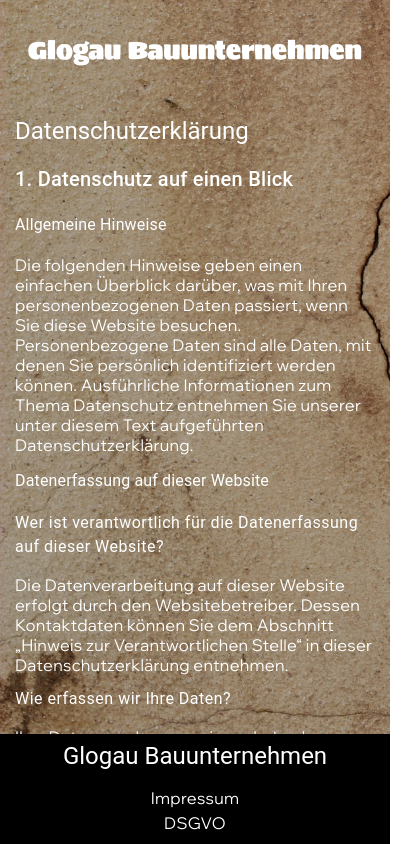
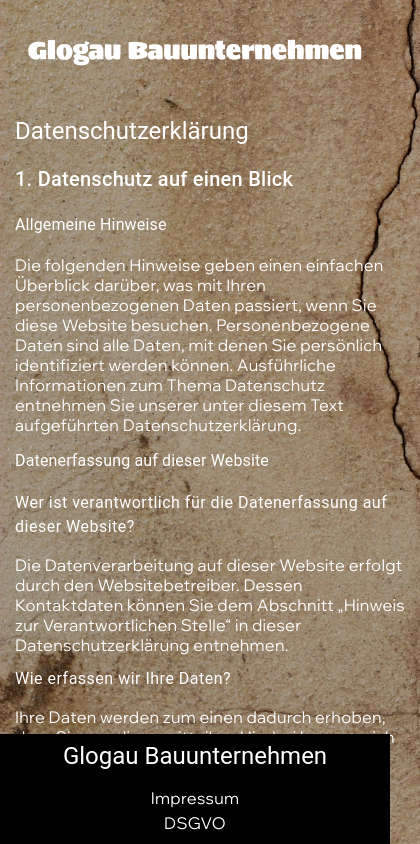
Before and after one commit to KayBeckmann/glogau, an Angular app: page /dsgvo in a window 390 px wide. Shown: the whole page, 420 px wide, since content can reach past the window. Built offline with nearby package versions, Linux system fonts and the light colour scheme.

Commit message:
overflow on mobile device hidden. meta added

```diff
--- a/src/app/contact/contact.component.scss
+++ b/src/app/contact/contact.component.scss
@@ -6,3 +6,9 @@ a {
   text-decoration: none;
   color: white;
 }
+
+@media screen and (max-width: 600px) {
+  .wrapper {
+    max-width: 95dvw;
+  }
+}
--- a/src/app/dsgvo/dsgvo.component.scss
+++ b/src/app/dsgvo/dsgvo.component.scss
@@ -1,6 +1,6 @@
 .wrapper {
   padding: 15px;
-  width: auto;
+  max-width: 100dvw;
   height: calc(100dvh - var(--menu-height) - var(--footer-height));
   overflow-y: auto;
   color: white;
--- a/src/app/mainpage/mainpage.component.scss
+++ b/src/app/mainpage/mainpage.component.scss
@@ -1,5 +1,6 @@
 .wrapper {
   display: grid;
+  max-width: 100dvw;
   height: calc(100dvh - var(--menu-height) - var(--footer-height));
   grid-template-columns: 2fr 5fr 4fr;
   gap: var(--padding);
@@ -23,8 +24,9 @@
 @media screen and (max-width: 600px) {
   .wrapper {
     grid-template-columns: 1fr;
-    overflow-y: auto;
-    padding-left: var(--padding);
-    padding-right: var(--padding);
+
+    .gallery {
+      grid-column: auto;
+    }
   }
 }
--- a/src/app/services/services.component.html
+++ b/src/app/services/services.component.html
@@ -7,7 +7,7 @@
     <li>Trockenbauarbeiten</li>
     <li>Abbruch / Entsorgungsfahrten</li>
     <li>Natursteinarbeiten</li>
-    <li>Dienstleistungen Rund um`s Haus</li>
+    <li>Dienstleistungen rund um`s Haus</li>
     <li>Vermittlung von Bauleistungen</li>
     <li>Immobilienservice</li>
     <li>
--- a/src/index.html
+++ b/src/index.html
@@ -4,7 +4,16 @@
     <meta charset="utf-8" />
     <title>Glogau</title>
     <base href="/" />
-    <meta name="viewport" content="width=device-width, initial-scale=1" />
+    <meta name="description" content="Glogau Bauunternehmen" />
+    <meta
+      name="keywords"
+      content="Fliesenarbeiten, Dämmung, Sanierung, Trockenbauarbeiten, Abbruch, Entsorgungsfahrten, Natursteinarbeiten, Dienstleistungen rund um`s Haus, Vermittlung von Bauleistungen, Immobilienservice"
+    />
+    <meta name="author" content="Kay Beckmann" />
+    <meta
+      name="viewport"
+      content="width=device-width, initial-scale=1, user-scalable=no"
+    />
     <link rel="icon" type="image/x-icon" href="favicon.ico" />
     <link
       href="https://fonts.googleapis.com/icon?family=Material+Icons"
--- a/src/styles.scss
+++ b/src/styles.scss
@@ -15,6 +15,7 @@
 html {
   scroll-behavior: smooth;
   height: 100%;
+  max-width: 100dvw;
 }
 body {
   height: 100%;
@@ -25,7 +26,8 @@ body {
   font-family: "Wix", sans-serif !important;
   font-size: clamp(1rem, 0.909rem + 0.45vw, 1.25rem) !important;
   color: white;
-  overflow: hidden !important;
+  overflow-x: hidden !important;
+  max-width: 100dvw;
 }
 
 ////////////////////////////////////////////////////////////////////
```
